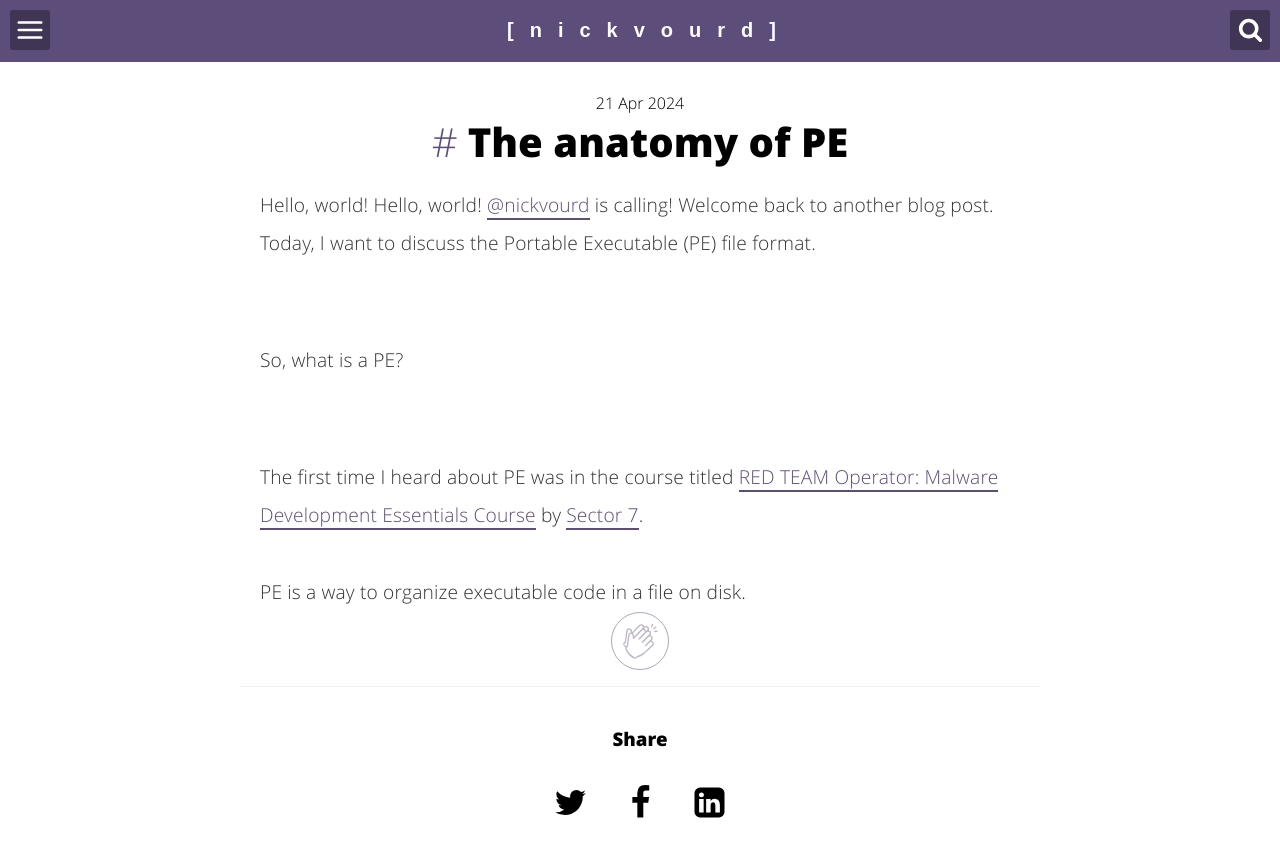
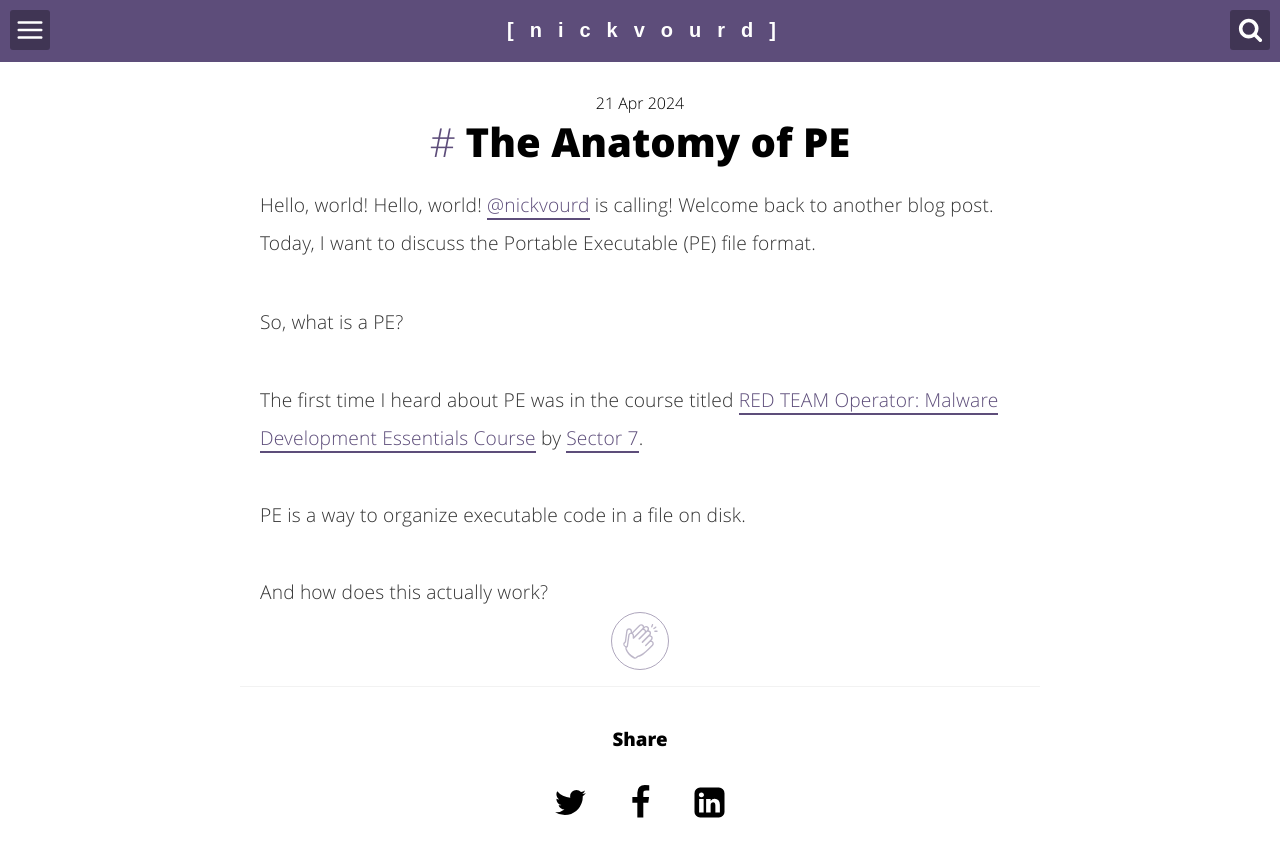
Before and after one commit to nickvourd/nickvourd.github.io, a Jekyll site: the page built from _posts/2024-04-21-the-anatomy-of-pe.md, in a window 1280 px wide. Shown: the top 857 px of the page. Built offline with Jekyll 4.4.1, drawn with Linux system fonts in a browser that asks for light colours.

Commit message:
The anatomy of PE

```diff
--- a/_posts/2024-04-21-the-anatomy-of-pe.md
+++ b/_posts/2024-04-21-the-anatomy-of-pe.md
@@ -1,6 +1,6 @@
 ---
 layout: post
-title: "The anatomy of PE"
+title: "The Anatomy of PE"
 image: ""
 date: 2024-04-21 10:10:02
 tags:
@@ -134,11 +134,11 @@ function topFunction() {
 }
 </script>
 
-<p>Hello, world! Hello, world! <a href="https://twitter.com/nickvourd">@nickvourd</a> is calling! Welcome back to another blog post. Today, I want to discuss the Portable Executable (PE) file format.</p><br /><br />
+<p>Hello, world! Hello, world! <a href="https://twitter.com/nickvourd">@nickvourd</a> is calling! Welcome back to another blog post. Today, I want to discuss the Portable Executable (PE) file format.</p><br />
 
-<p>So, what is a PE?</p><br /><br />
+<p>So, what is a PE?</p><br />
 
-<p>The first time I heard about PE was in the course titled <a href="https://institute.sektor7.net/red-team-operator-malware-development-essentials">RED TEAM Operator: Malware Development Essentials Course</a> by <a href="https://institute.sektor7.net">Sector 7</a>.<br /><br />PE is a way to organize executable code in a file on disk.</p>
+<p>The first time I heard about PE was in the course titled <a href="https://institute.sektor7.net/red-team-operator-malware-development-essentials">RED TEAM Operator: Malware Development Essentials Course</a> by <a href="https://institute.sektor7.net">Sector 7</a>.<br /><br />PE is a way to organize executable code in a file on disk.<br /><br />And how does this actually work?</p>
 
 <!-- add the button!-->
 <div>
```
